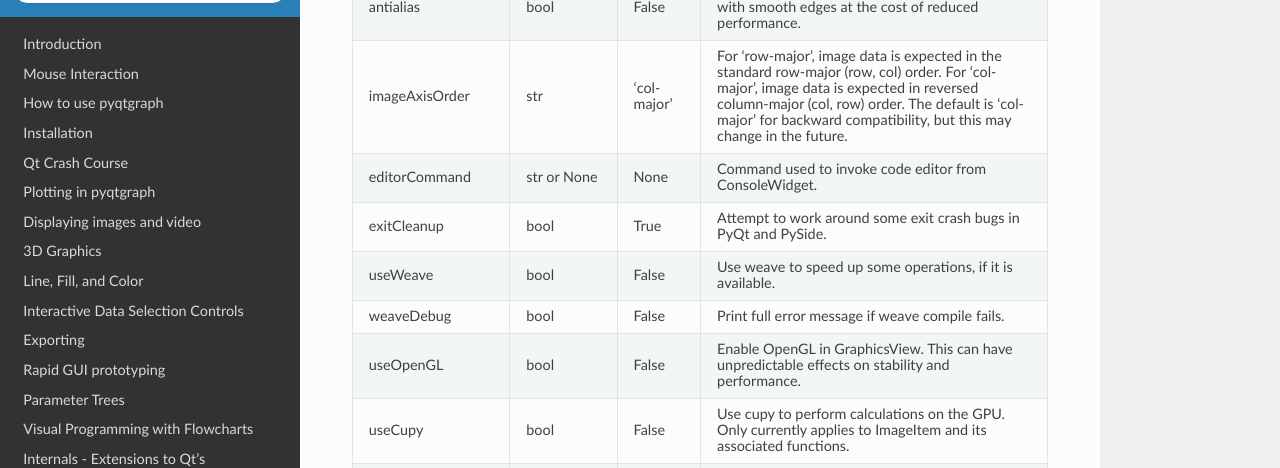
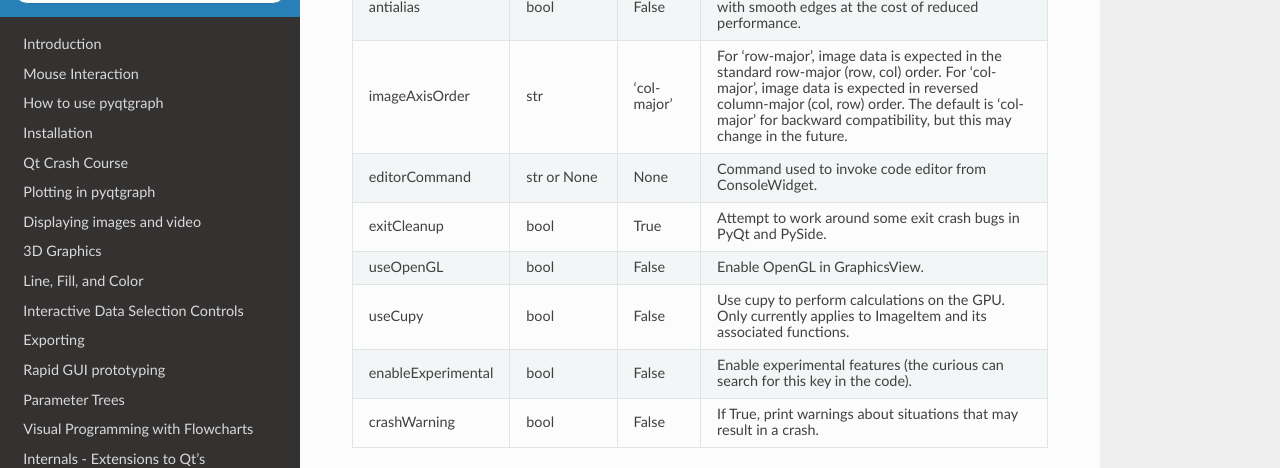
Before and after one commit to pyqtgraph/pyqtgraph, a Sphinx documentation site: the page built from doc/source/config_options.rst, in a window 1280 px wide and 900 px high, scrolled down 472 px, cut to the strip 0-468 px from the top of the window. Built offline with Sphinx 7.4.7 and the Read the Docs theme 2.0.0, drawn with Linux system fonts in a browser that asks for light colours.

Commit message:
Remove unhelpful warnings (#1646)
* Remove warning about existing QApplication

* Remove reference to weave which we do not use

* Do away with opengl warning

* Remove weaveDebug config option

```diff
--- a/doc/source/config_options.rst
+++ b/doc/source/config_options.rst
@@ -26,10 +26,7 @@ imageAxisOrder     str                 'col-major'        For 'row-major', image
                                                           change in the future.
 editorCommand      str or None         None               Command used to invoke code editor from ConsoleWidget.
 exitCleanup        bool                True               Attempt to work around some exit crash bugs in PyQt and PySide.
-useWeave           bool                False              Use weave to speed up some operations, if it is available.
-weaveDebug         bool                False              Print full error message if weave compile fails.
-useOpenGL          bool                False              Enable OpenGL in GraphicsView. This can have unpredictable effects on stability
-                                                          and performance.
+useOpenGL          bool                False              Enable OpenGL in GraphicsView.
 useCupy            bool                False              Use cupy to perform calculations on the GPU. Only currently applies to
                                                           ImageItem and its associated functions.
 enableExperimental bool                False              Enable experimental features (the curious can search for this key in the code).
--- a/doc/source/images.rst
+++ b/doc/source/images.rst
@@ -21,6 +21,6 @@ There are a few other methods for displaying images as well:
 * Instances of :class:`~pyqtgraph.ImageItem` can be used inside a :class:`ViewBox <pyqtgraph.ViewBox>` or :class:`GraphicsView <pyqtgraph.GraphicsView>`.
 * For higher performance, use :class:`~pyqtgraph.RawImageWidget`.
 
-Any of these classes are acceptable for displaying video by calling setImage() to display a new frame. To increase performance, the image processing system uses scipy.weave to produce compiled libraries. If your computer has a compiler available, weave will automatically attempt to build the libraries it needs on demand. If this fails, then the slower pure-python methods will be used instead.
+Any of these classes are acceptable for displaying video by calling setImage() to display a new frame.
 
 For more information, see the classes listed above and the 'VideoSpeedTest', 'ImageItem', 'ImageView', and 'HistogramLUT' :ref:`examples`.
--- a/pyqtgraph/__init__.py
+++ b/pyqtgraph/__init__.py
@@ -36,8 +36,6 @@ if 'linux' in sys.platform:  ## linux has numerous bugs in opengl implementation
     useOpenGL = False
 elif 'darwin' in sys.platform: ## openGL can have a major impact on mac, but also has serious bugs
     useOpenGL = False
-    if QtGui.QApplication.instance() is not None:
-        print('Warning: QApplication was created before pyqtgraph was imported; there may be problems.')
 else:
     useOpenGL = False  ## on windows there's a more even performance / bugginess tradeoff.
 
@@ -49,8 +47,6 @@ CONFIG_OPTIONS = {
     'background': 'k',        ## default background for GraphicsWidget
     'antialias': False,
     'editorCommand': None,  ## command used to invoke code editor from ConsoleWidgets
-    'useWeave': False,       ## Use weave to speed up some operations, if it is available
-    'weaveDebug': False,    ## Print full error message if weave compile fails
     'exitCleanup': True,    ## Attempt to work around some exit crash bugs in PyQt and PySide
     'enableExperimental': False, ## Enable experimental features (the curious can search for this key in the code)
     'crashWarning': False,  # If True, print warnings about situations that may result in a crash
```
